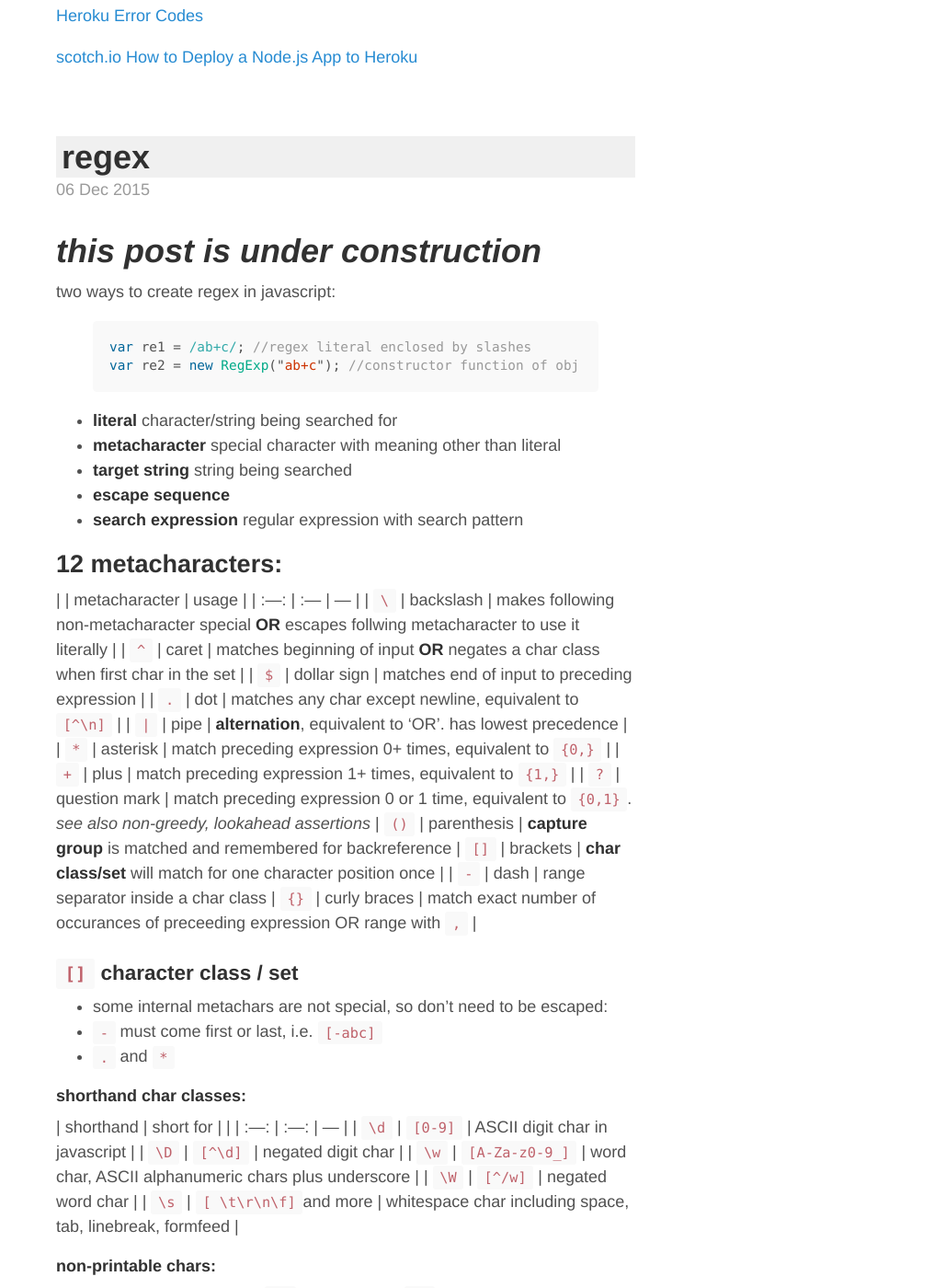
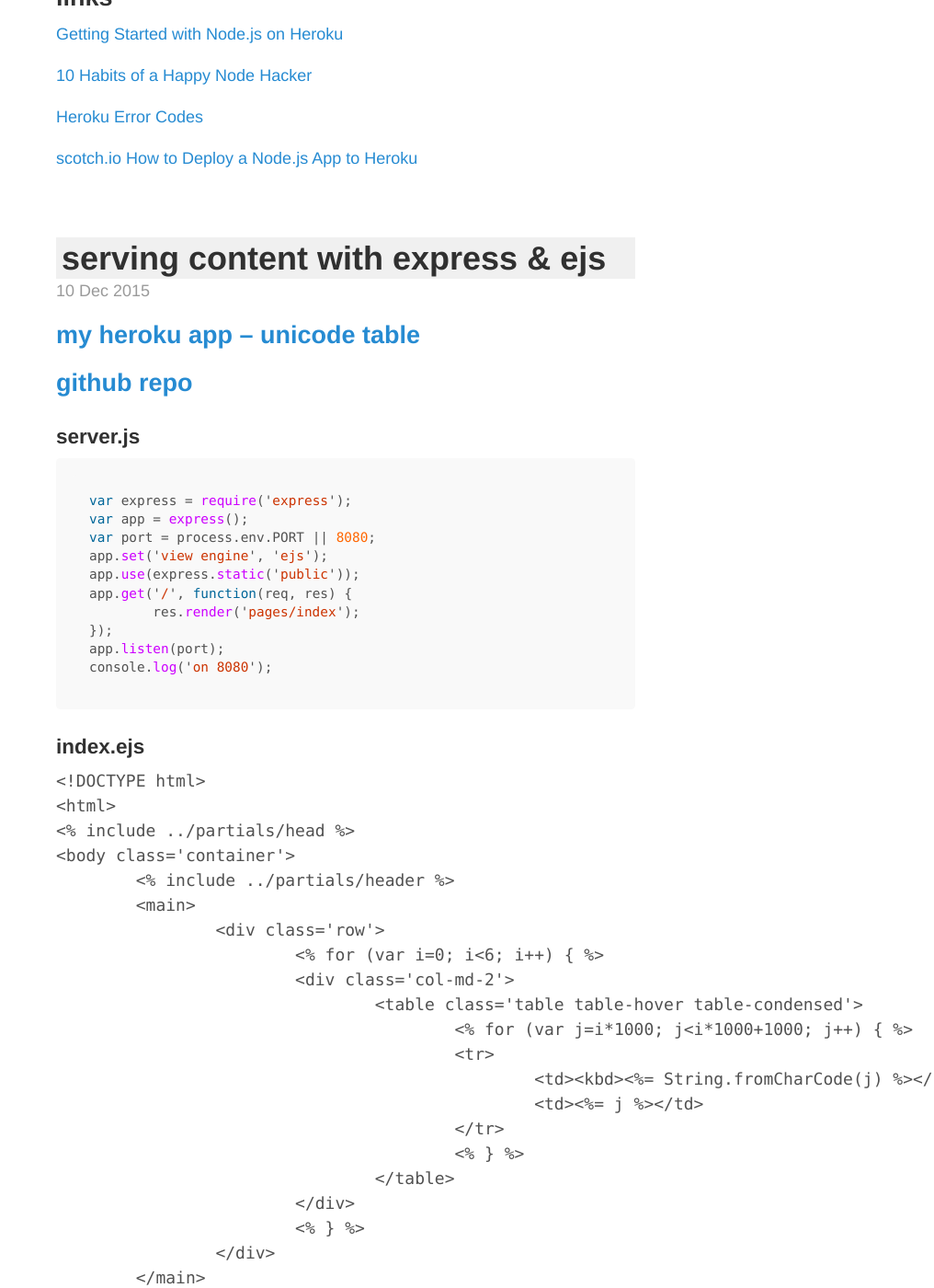
Before and after one commit to jontejada/jontejada.github.io, a Jekyll site: the page built from index.html, in a window 1280 px wide and 1400 px high, scrolled down 2175 px. Shown: the whole window at 92% size, without its empty margins (264-1280 px from the left). Built offline with Jekyll 4.4.1, drawn with Linux system fonts in a browser that asks for light colours; Markdown is read by kramdown in place of the engine named in the settings; the list of posts is cut into pages by our own code; some of the changed text lies outside the part shown.

Commit message:
express post

````diff
--- /dev/null
+++ b/_posts/2015-12-09-express.md
@@ -0,0 +1,51 @@
+---
+layout: post
+title: "serving content with express & ejs"
+date: 2015-12-09 16:00:00 -800
+categories: notes
+---
+
+##[my heroku app -- unicode table](https://radiant-basin-9785.herokuapp.com/)
+
+##[github repo](https://github.com/jontejada/unicode)
+
+###server.js
+```javascript
+var express = require('express');
+var app = express();
+var port = process.env.PORT || 8080;
+app.set('view engine', 'ejs');
+app.use(express.static('public'));
+app.get('/', function(req, res) {
+	res.render('pages/index');
+});
+app.listen(port);
+console.log('on 8080');
+```
+
+###index.ejs
+```ejs
+<!DOCTYPE html>
+<html>
+<% include ../partials/head %>
+<body class='container'>
+	<% include ../partials/header %>
+	<main>
+		<div class='row'>
+			<% for (var i=0; i<6; i++) { %>
+			<div class='col-md-2'>
+				<table class='table table-hover table-condensed'>
+					<% for (var j=i*1000; j<i*1000+1000; j++) { %>
+					<tr>
+						<td><kbd><%= String.fromCharCode(j) %></kbd></td>
+						<td><%= j %></td>
+					</tr>
+					<% } %>
+				</table>
+			</div>
+			<% } %>
+		</div>
+	</main>
+</body>
+</html>
+```
````
Also changed, not shown: _posts/2015-12-09-heroku.md (+2 -2 lines).
